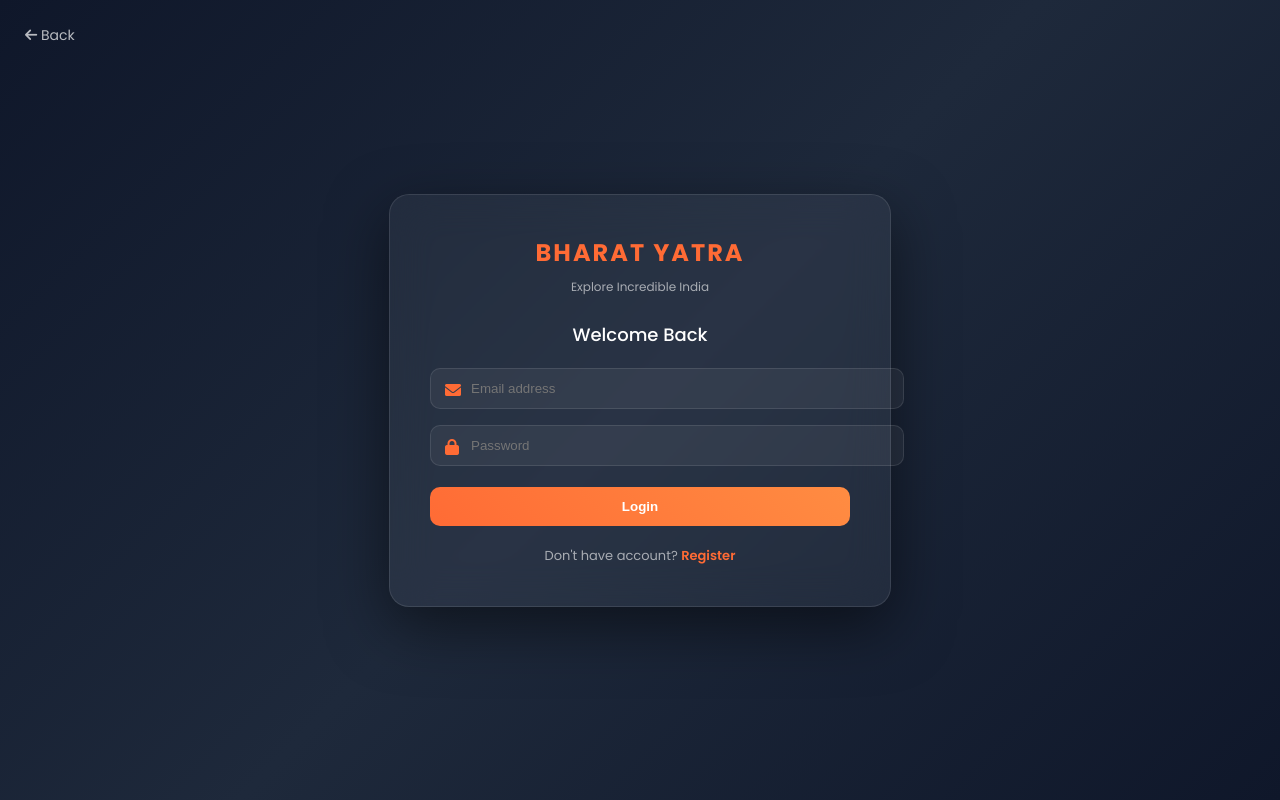
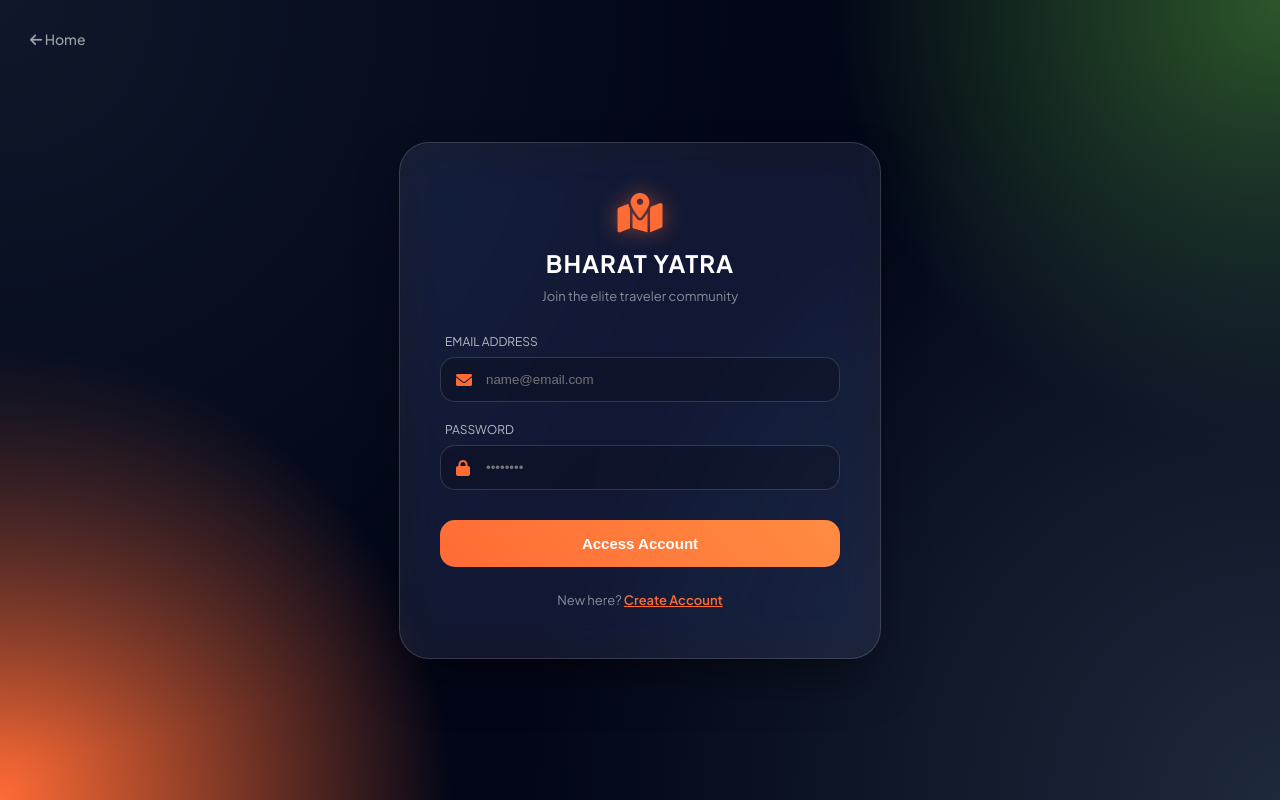
Before and after one commit to nirmal3751/bharat_yatra, a plain HTML site: page login.html in a window 1280 px wide. Drawn offline with Linux system fonts and the light colour scheme.

Commit message:
Update login.html

```diff
--- a/login.html
+++ b/login.html
@@ -3,276 +3,230 @@
 <head>
     <meta charset="UTF-8">
     <meta name="viewport" content="width=device-width, initial-scale=1.0">
-
-<title>Bharat Yatra | Login</title>
-
-<link rel="stylesheet" href="css/login.css">
+    <title>Bharat Yatra | Access Portal</title>
     <link rel="stylesheet" href="https://cdnjs.cloudflare.com/ajax/libs/font-awesome/6.0.0/css/all.min.css">
-
-<link href="https://fonts.googleapis.com/css2?family=Poppins:wght@300;400;500;600;700&display=swap" rel="stylesheet">
+    <link href="https://fonts.googleapis.com/css2?family=Plus+Jakarta+Sans:wght@300;400;500;600;700&display=swap" rel="stylesheet">
 
     <style>
-
-/* ===== BHARAT YATRA BACKGROUND ===== */
-body{
-margin:0;
-padding:0;
-font-family:'Poppins',sans-serif;
-
-background: linear-gradient(
-135deg,
-#0f172a,
-#1e293b,
-#0f172a
-);
-
-height:100vh;
-display:flex;
-justify-content:center;
-align-items:center;
-color:white;
+        :root {
+            --primary: #ff6b35;
+            --secondary: #2c562a;
+            --glass: rgba(255, 255, 255, 0.07);
+            --border: rgba(255, 255, 255, 0.15);
         }
 
-
-/* ===== CARD ===== */
-.auth-container{
-background: rgba(255,255,255,0.05);
-backdrop-filter: blur(20px);
-padding:40px;
-border-radius:20px;
-width:90%;
-max-width:420px;
-border:1px solid rgba(255,255,255,0.1);
-box-shadow:0 20px 60px rgba(0,0,0,0.5);
-text-align:center;
-position:relative;
+        body {
+            margin: 0;
+            padding: 0;
+            font-family: 'Plus Jakarta Sans', sans-serif;
+            height: 100vh;
+            display: flex;
+            justify-content: center;
+            align-items: center;
+            overflow: hidden;
+            /* Animated Mesh Gradient Background */
+            background: radial-gradient(circle at 0% 0%, #0f172a 0%, transparent 50%),
+                        radial-gradient(circle at 100% 100%, #1e293b 0%, transparent 50%),
+                        radial-gradient(circle at 100% 0%, #2c562a 0%, transparent 30%),
+                        radial-gradient(circle at 0% 100%, #ff6b35 0%, transparent 30%),
+                        #020617;
         }
 
-
-/* ===== LOGO ===== */
-.brand-logo{
-font-size:24px;
-font-weight:700;
-letter-spacing:2px;
-color:#ff6b35;
-margin-bottom:8px;
+        /* Float Animation for Background Objects */
+        .shape {
+            position: absolute;
+            filter: blur(80px);
+            z-index: -1;
+            border-radius: 50%;
+            animation: move 20s infinite alternate;
         }
 
-.brand-tag{
-font-size:12px;
-color:rgba(255,255,255,0.6);
-margin-bottom:25px;
+        @keyframes move {
+            from { transform: translate(0, 0); }
+            to { transform: translate(100px, 100px); }
         }
 
-
-/* ===== FORMS ===== */
-.form-box{
-display:none;
-animation:fade .3s ease;
+        /* Glass Card */
+        .auth-card {
+            background: var(--glass);
+            backdrop-filter: blur(25px) saturate(180%);
+            -webkit-backdrop-filter: blur(25px) saturate(180%);
+            border: 1px solid var(--border);
+            padding: 50px 40px;
+            border-radius: 30px;
+            width: 90%;
+            max-width: 400px;
+            box-shadow: 0 25px 50px -12px rgba(0, 0, 0, 0.5);
+            text-align: center;
         }
 
-.form-box.active{
-display:block;
+        .brand-header i {
+            font-size: 40px;
+            color: var(--primary);
+            margin-bottom: 15px;
+            filter: drop-shadow(0 0 10px rgba(255, 107, 53, 0.5));
         }
 
-@keyframes fade{
-from{opacity:0;transform:translateY(10px)}
-to{opacity:1;transform:translateY(0)}
+        h1 { font-size: 24px; font-weight: 700; color: #fff; margin: 0; letter-spacing: 1px; }
+        p.subtitle { color: rgba(255, 255, 255, 0.5); font-size: 13px; margin: 10px 0 30px; }
+
+        .form-container { display: none; }
+        .form-container.active { display: block; animation: slideUp 0.4s ease forwards; }
+
+        @keyframes slideUp {
+            from { opacity: 0; transform: translateY(20px); }
+            to { opacity: 1; transform: translateY(0); }
         }
 
-h2{
-font-size:18px;
-font-weight:500;
-margin-bottom:20px;
+        /* Input Styling */
+        .input-group { margin-bottom: 20px; text-align: left; }
+        .input-group label { display: block; color: rgba(255,255,255,0.7); font-size: 12px; margin-bottom: 8px; margin-left: 5px; }
+
+        .input-field {
+            position: relative;
+            background: rgba(0, 0, 0, 0.2);
+            border-radius: 15px;
+            border: 1px solid var(--border);
+            transition: 0.3s;
         }
 
+        .input-field i { position: absolute; left: 15px; top: 14px; color: var(--primary); font-size: 16px; }
 
-/* ===== INPUT ===== */
-.input-wrapper{
-position:relative;
-margin-bottom:16px;
-text-align:left;
+        .input-field input {
+            width: 100%;
+            background: transparent;
+            border: none;
+            padding: 14px 15px 14px 45px;
+            color: #fff;
+            outline: none;
+            box-sizing: border-box;
         }
 
-.input-wrapper i{
-position:absolute;
-left:15px;
-top:14px;
-color:#ff6b35;
+        .input-field:focus-within { border-color: var(--primary); background: rgba(255, 107, 53, 0.05); }
+
+        /* Action Buttons */
+        .btn-glow {
+            width: 100%;
+            padding: 15px;
+            border-radius: 15px;
+            border: none;
+            background: linear-gradient(45deg, #ff6b35, #ff8c42);
+            color: white;
+            font-weight: 700;
+            cursor: pointer;
+            font-size: 15px;
+            transition: 0.3s;
+            margin-top: 10px;
         }
 
-.input-wrapper input{
-width:100%;
-padding:12px 12px 12px 40px;
-border-radius:10px;
-border:1px solid rgba(255,255,255,0.1);
-background:rgba(255,255,255,0.05);
-color:white;
-outline:none;
-}
+        .btn-glow:hover { transform: translateY(-3px); box-shadow: 0 10px 20px rgba(255, 107, 53, 0.3); }
 
-.input-wrapper input:focus{
-border-color:#ff6b35;
-background:rgba(255,255,255,0.08);
-}
+        .auth-toggle { margin-top: 25px; font-size: 13px; color: rgba(255,255,255,0.5); }
+        .auth-toggle span { color: var(--primary); cursor: pointer; font-weight: 600; text-decoration: underline; }
 
-
-/* ===== BUTTON ===== */
-.btn-auth{
-width:100%;
-padding:12px;
-border:none;
-border-radius:10px;
-
-background: linear-gradient(
-45deg,
-#ff6b35,
-#ff8c42
-);
-
-color:white;
-font-weight:600;
-cursor:pointer;
-transition:.3s;
-margin-top:5px;
-}
-
-.btn-auth:hover{
-transform:translateY(-2px);
-box-shadow:0 8px 20px rgba(255,107,53,0.4);
-}
-
-
-/* ===== FOOTER ===== */
-.auth-footer{
-margin-top:20px;
-font-size:13px;
-color:rgba(255,255,255,0.6);
-}
-
-.auth-footer span{
-color:#ff6b35;
-cursor:pointer;
-font-weight:600;
-}
-
-
-/* ===== BACK BUTTON ===== */
-.back-link{
-position:absolute;
-top:25px;
-left:25px;
-color:white;
-text-decoration:none;
-font-size:14px;
-opacity:.7;
-}
-
-.back-link:hover{
-opacity:1;
-}
+        /* Back Button */
+        .back-home { position: absolute; top: 30px; left: 30px; color: #fff; text-decoration: none; font-size: 14px; font-weight: 500; opacity: 0.6; transition: 0.3s; }
+        .back-home:hover { opacity: 1; transform: translateX(-5px); }
 
     </style>
-
 </head>
 <body>
 
-<a href="index.html" class="back-link">
-<i class="fas fa-arrow-left"></i> Back
-</a>
+    <a href="index.html" class="back-home"><i class="fas fa-arrow-left"></i> Home</a>
 
-<div class="auth-container">
-
-<div class="brand-logo">BHARAT YATRA</div>
-<div class="brand-tag">Explore Incredible India</div>
-
-
-<!-- LOGIN -->
-<div id="login-box" class="form-box active">
-
-<h2>Welcome Back</h2>
-
-<form onsubmit="handleAuth(event)">
-
-<div class="input-wrapper">
-<i class="fas fa-envelope"></i>
-<input type="email" placeholder="Email address" required>
+    <div class="auth-card">
+        <div class="brand-header">
+            <i class="fas fa-map-marked-alt"></i>
+            <h1>BHARAT YATRA</h1>
+            <p class="subtitle">Join the elite traveler community</p>
         </div>
 
-<div class="input-wrapper">
+        <!-- 🔑 LOGIN -->
+        <div id="login-form" class="form-container active">
+            <form onsubmit="doLogin(event)">
+                <div class="input-group">
+                    <label>EMAIL ADDRESS</label>
+                    <div class="input-field">
+                        <i class="fas fa-envelope"></i>
+                        <input type="email" id="lEmail" placeholder="name@email.com" required>
+                    </div>
+                </div>
+                <div class="input-group">
+                    <label>PASSWORD</label>
+                    <div class="input-field">
                         <i class="fas fa-lock"></i>
-<input type="password" placeholder="Password" required>
+                        <input type="password" placeholder="••••••••" required>
+                    </div>
+                </div>
+                <button class="btn-glow">Access Account</button>
+            </form>
+            <div class="auth-toggle">New here? <span onclick="switchForm('register-form')">Create Account</span></div>
         </div>
 
-<button class="btn-auth">Login</button>
-
+        <!-- 📝 REGISTER -->
+        <div id="register-form" class="form-container">
+            <form onsubmit="doRegister(event)">
+                <div class="input-group">
+                    <label>FULL NAME</label>
+                    <div class="input-field">
+                        <i class="fas fa-user"></i>
+                        <input type="text" id="rName" placeholder="Nirmal Rajput" required>
+                    </div>
+                </div>
+                <div class="input-group">
+                    <label>EMAIL ADDRESS</label>
+                    <div class="input-field">
+                        <i class="fas fa-envelope"></i>
+                        <input type="email" id="rEmail" placeholder="traveler@india.com" required>
+                    </div>
+                </div>
+                <div class="input-group">
+                    <label>CREATE PASSWORD</label>
+                    <div class="input-field">
+                        <i class="fas fa-shield-alt"></i>
+                        <input type="password" placeholder="Min. 8 characters" required>
+                    </div>
+                </div>
+                <button class="btn-glow">Begin Journey</button>
             </form>
-
-<div class="auth-footer">
-Don't have account?
-<span onclick="toggleAuth('register-box')">Register</span>
+            <div class="auth-toggle">Already a member? <span onclick="switchForm('login-form')">Login</span></div>
+        </div>
     </div>
 
-</div>
-
-
-
-<!-- REGISTER -->
-<div id="register-box" class="form-box">
-
-<h2>Create Account</h2>
-
-<form onsubmit="handleAuth(event)">
-
-<div class="input-wrapper">
-<i class="fas fa-user"></i>
-<input type="text" placeholder="Full Name" required>
-</div>
-
-<div class="input-wrapper">
-<i class="fas fa-envelope"></i>
-<input type="email" placeholder="Email" required>
-</div>
-
-<div class="input-wrapper">
-<i class="fas fa-phone"></i>
-<input type="tel" placeholder="Phone" required>
-</div>
-
-<div class="input-wrapper">
-<i class="fas fa-lock"></i>
-<input type="password" placeholder="Password" required>
-</div>
-
-<button class="btn-auth">Create Account</button>
-
-</form>
-
-<div class="auth-footer">
-Already have account?
-<span onclick="toggleAuth('login-box')">Login</span>
-</div>
-
-</div>
-
-</div>
-
-
     <script>
-
-function toggleAuth(id){
-document.querySelectorAll(".form-box")
-.forEach(box=>box.classList.remove("active"));
-
-document.getElementById(id).classList.add("active");
+        function switchForm(id) {
+            document.querySelectorAll('.form-container').forEach(f => f.classList.remove('active'));
+            document.getElementById(id).classList.add('active');
         }
 
-function handleAuth(e){
+        // 🟢 Register Logic
+        function doRegister(e) {
             e.preventDefault();
-window.location.href="index.html";
+            const name = document.getElementById('rName').value;
+            const email = document.getElementById('rEmail').value;
+
+            // Saving to LocalStorage
+            localStorage.setItem("isLoggedIn", "true");
+            localStorage.setItem("userName", name);
+            localStorage.setItem("userEmail", email);
+
+            alert("Namaste " + name + "! Account created successfully.");
+            window.location.href = "index.html";
         }
 
+        // 🟢 Login Logic
+        function doLogin(e) {
+            e.preventDefault();
+            const email = document.getElementById('lEmail').value;
+            const namePart = email.split('@')[0];
+            const formattedName = namePart.charAt(0).toUpperCase() + namePart.slice(1);
+
+            localStorage.setItem("isLoggedIn", "true");
+            localStorage.setItem("userName", formattedName);
+            localStorage.setItem("userEmail", email);
+
+            window.location.href = "index.html";
+        }
     </script>
-
 </body>
 </html>
```
Lines whose indentation alone changed are shown as unchanged.
